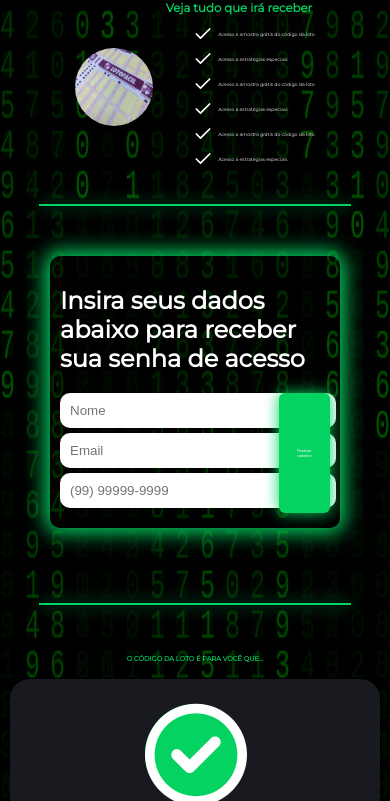
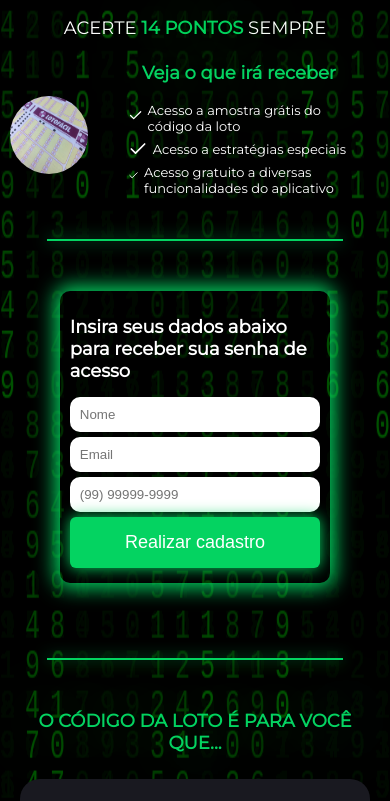
Before and after one commit to arthurnassar/ocodigodaloto, a plain HTML site: page cadastro.html in a window 390 px wide. Shown: the part 122-923 px from the top of the page. Drawn offline with Linux system fonts and the light colour scheme; a script that the page names is missing.

Commit message:
mudança no tamanho da fonte no celular

```diff
--- a/cadastro.html
+++ b/cadastro.html
@@ -35,14 +35,12 @@
                     <img id="loto-img" src="./assets/img-5046.webp" alt="imagem lotofacil">
                 </div>
                 <div id="right-div2">
-                    <p class="green text-align-center w100 fs37 m5">Veja tudo que irá receber</p>
+                    <p class="green text-align-center w100 fs37 m5">Veja o que irá receber</p>
                     <ul class="white">
                         <li>Acesso a amostra grátis do código da loto</li>
                         <li>Acesso a estratégias especiais</li>
-                        <li>Acesso a amostra grátis do código da loto</li>
-                        <li>Acesso a estratégias especiais</li>
-                        <li>Acesso a amostra grátis do código da loto</li>
-                        <li>Acesso a estratégias especiais</li>
+                        <li>Acesso gratuito a diversas funcionalidades do aplicativo</li>
+
 
                     </ul>
                 </div>
@@ -65,7 +63,7 @@
 
                     <div class="form-group col-sm-4">
                         <input id="celular" name="celular" class="form-control" required="required"
-                            placeholder="(99) 99999-9999" pattern="\(\d{2}\) \d{5}-\d{4}">
+                            placeholder="(99) 99999-9999"   ">
                     </div>
                 </div>
 
--- a/styles/cadastro.css
+++ b/styles/cadastro.css
@@ -242,3 +242,60 @@ a {
 .fa-check-circle:hover {
     color: grey;
 }
+
+@media screen and (max-width: 700px) {
+    p {
+        font-size: medium !important;
+    }
+
+    #left-div p {
+        font-size: large !important;
+    }
+
+    li {
+        width: 100%;
+    }
+
+    span {
+        font-size: large !important;
+    }
+
+    ul {
+        font-size:small;
+        width: 75%;
+    }
+
+    main {
+        width: 95%;
+    }
+
+    .w40 {
+        width: 70%;
+    }
+
+    a {
+        font-size: large;
+    }
+
+    form {
+        flex-direction: column;
+    }
+
+    input {
+        width: 100%;
+    }
+
+    h2 {
+        font-size: large !important;
+    }
+
+    footer {
+        text-align: center;
+    }
+
+    i {
+        font-size: 80px !important;
+        height: fit-content !important;
+        width: fit-content !important;
+    }
+}
--- a/styles/main.css
+++ b/styles/main.css
@@ -107,3 +107,51 @@ button:hover {
     width: fit-content;
     overflow: hidden;
 }
+
+@media screen and (max-width: 700px){
+    main {
+        flex-direction: column;
+        gap: 25px;
+    }
+
+    iframe {
+        width: 100%;
+        height: auto;
+    }
+'
+    #video-container {
+        width: 100%;
+    }
+
+    #right-div {
+        width: fit-content;
+    }
+
+    #left-div {
+        width: fit-content;
+        display: flex;
+        flex-direction: column;
+        gap: 10px;
+    }
+
+    button {
+        width: 80%;
+    }
+
+    img {
+        width: 300px !important;
+    }
+
+    p {
+        font-size: large !important;
+    }
+
+    a {
+        font-size: small !important;
+    }
+
+    footer p {
+        font-size: small !important;
+        text-align: center;
+    }
+}
--- a/styles/obrigado.css
+++ b/styles/obrigado.css
@@ -239,3 +239,42 @@ ul {
 .fa-check-circle:hover {
     color: grey;
 }
+
+
+@media screen and (max-width: 700px) {
+    p {
+        font-size: large !important;
+        width: 100% !important;
+    }
+
+    span {
+        font-size: small !important;
+    }
+
+    #video-wrapper {
+        width: 90%;
+        height: 200px;
+    }
+
+    h2 {
+        font-size: large !important ;
+    }
+
+    button {
+        width: 80%;
+        align-self: center;
+    }
+
+    a {
+        font-size: x-small;
+    }
+
+    .container p {
+        font-size: small !important;
+    }
+
+    footer p{
+        font-size: xx-small !important;
+        text-align: center;
+    }
+}
```
